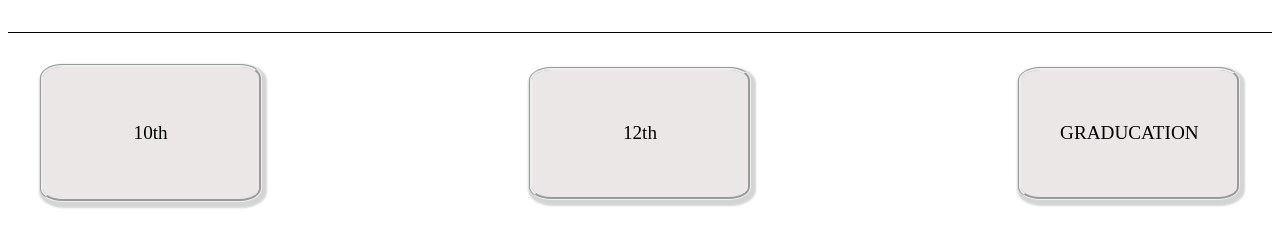
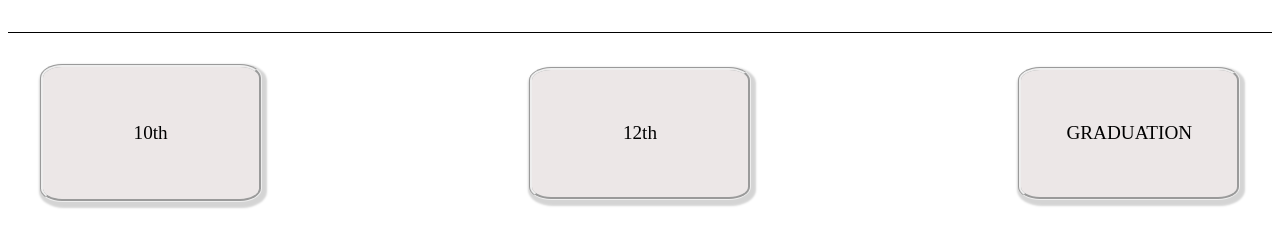
Before and after one commit to Shivam06-form/Portfolio, a Next.js app: page / in a window 1280 px wide. Shown: the part 1120-1366 px from the top of the page. Built offline with nearby package versions, Linux system fonts and the light colour scheme.

Commit message:
first commit-12

```diff
--- a/components/Education/Education.js
+++ b/components/Education/Education.js
@@ -15,9 +15,9 @@ const Education = () => {
   const EducationList = [
     {
       id: 1,
-      name: "GRADUCATION",
+      name: "GRADUATION",
       image: IGNOU,
-      info: "BSC GRADUCATE (2018-2023)",
+      info: "BSC GRADUATE (2018-2023)",
     },
     {
       id: 2,
```
